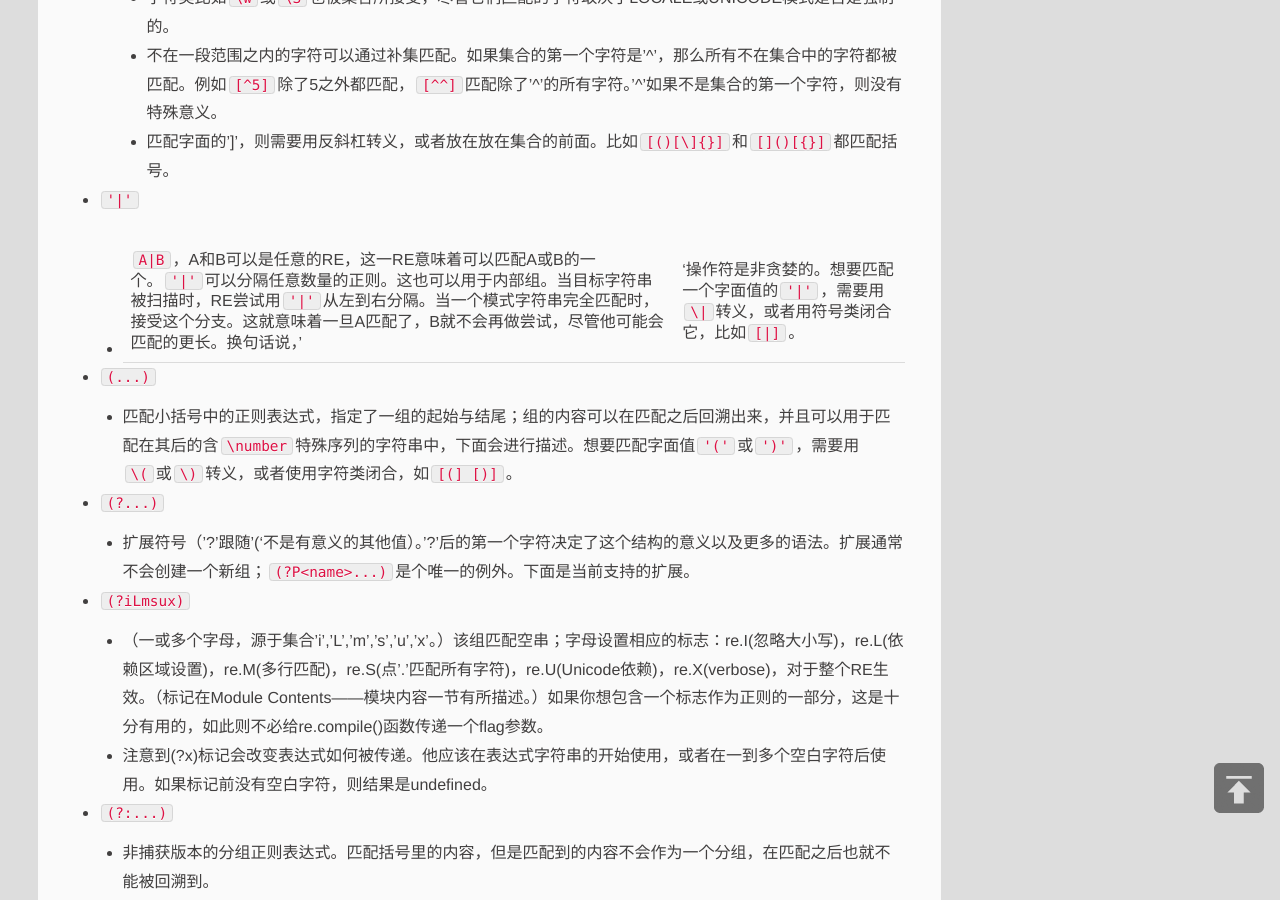
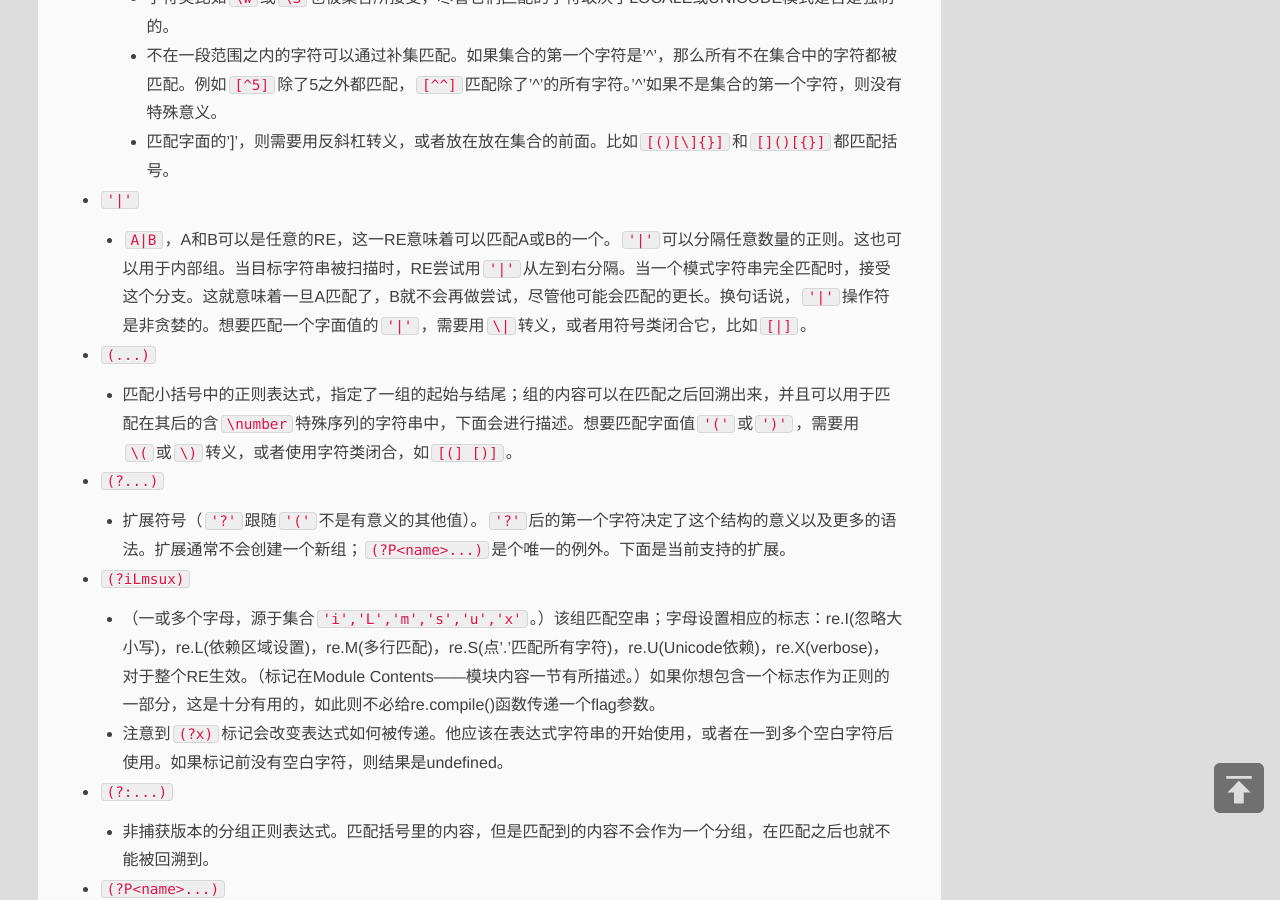
Before and after one commit to a12098718/cloudker.github.io, a Jekyll site: the page built from _posts/2017-05-04-python标准库-re.md, in a window 1280 px wide and 900 px high, scrolled down 2548 px. Built offline with Jekyll 4.4.1, drawn with Linux system fonts in a browser that asks for light colours; Markdown is read by kramdown in place of the engine named in the settings.

Commit message:
update re

```diff
--- a/_posts/2017-05-04-python标准库-re.md
+++ b/_posts/2017-05-04-python标准库-re.md
@@ -68,14 +68,14 @@ excerpt: 余弦:我没看过python的书，但我通读过python文档。文档
 		- 不在一段范围之内的字符可以通过补集匹配。如果集合的第一个字符是'^'，那么所有不在集合中的字符都被匹配。例如`[^5]`除了5之外都匹配，`[^^]`匹配除了'^'的所有字符。'^'如果不是集合的第一个字符，则没有特殊意义。
 		- 匹配字面的']'，则需要用反斜杠转义，或者放在放在集合的前面。比如`[()[\]{}]`和`[]()[{}]`都匹配括号。
 - `'|'`
-	- `A|B`，A和B可以是任意的RE，这一RE意味着可以匹配A或B的一个。`'|'`可以分隔任意数量的正则。这也可以用于内部组。当目标字符串被扫描时，RE尝试用`'|'`从左到右分隔。当一个模式字符串完全匹配时，接受这个分支。这就意味着一旦A匹配了，B就不会再做尝试，尽管他可能会匹配的更长。换句话说，'|'操作符是非贪婪的。想要匹配一个字面值的`'|'`，需要用`\|`转义，或者用符号类闭合它，比如`[|]`。
+	- `A|B`，A和B可以是任意的RE，这一RE意味着可以匹配A或B的一个。`'|'`可以分隔任意数量的正则。这也可以用于内部组。当目标字符串被扫描时，RE尝试用`'|'`从左到右分隔。当一个模式字符串完全匹配时，接受这个分支。这就意味着一旦A匹配了，B就不会再做尝试，尽管他可能会匹配的更长。换句话说，`'|'`操作符是非贪婪的。想要匹配一个字面值的`'|'`，需要用`\|`转义，或者用符号类闭合它，比如`[|]`。
 - `(...)`
 	- 匹配小括号中的正则表达式，指定了一组的起始与结尾；组的内容可以在匹配之后回溯出来，并且可以用于匹配在其后的含`\number`特殊序列的字符串中，下面会进行描述。想要匹配字面值`'('`或`')'`，需要用`\(`或`\)`转义，或者使用字符类闭合，如`[(] [)]`。
 - `(?...)`
-	- 扩展符号（'?'跟随'('不是有意义的其他值）。'?'后的第一个字符决定了这个结构的意义以及更多的语法。扩展通常不会创建一个新组；`(?P<name>...)`是个唯一的例外。下面是当前支持的扩展。
+	- 扩展符号（`'?'`跟随`'('`不是有意义的其他值）。`'?'`后的第一个字符决定了这个结构的意义以及更多的语法。扩展通常不会创建一个新组；`(?P<name>...)`是个唯一的例外。下面是当前支持的扩展。
 - `(?iLmsux)`
-	- （一或多个字母，源于集合'i','L','m','s','u','x'。）该组匹配空串；字母设置相应的标志：re.I(忽略大小写)，re.L(依赖区域设置)，re.M(多行匹配)，re.S(点'.'匹配所有字符)，re.U(Unicode依赖)，re.X(verbose)，对于整个RE生效。（标记在Module Contents——模块内容一节有所描述。）如果你想包含一个标志作为正则的一部分，这是十分有用的，如此则不必给re.compile()函数传递一个flag参数。
-	- 注意到(?x)标记会改变表达式如何被传递。他应该在表达式字符串的开始使用，或者在一到多个空白字符后使用。如果标记前没有空白字符，则结果是undefined。
+	- （一或多个字母，源于集合`'i','L','m','s','u','x'`。）该组匹配空串；字母设置相应的标志：re.I(忽略大小写)，re.L(依赖区域设置)，re.M(多行匹配)，re.S(点'.'匹配所有字符)，re.U(Unicode依赖)，re.X(verbose)，对于整个RE生效。（标记在Module Contents——模块内容一节有所描述。）如果你想包含一个标志作为正则的一部分，这是十分有用的，如此则不必给re.compile()函数传递一个flag参数。
+	- 注意到`(?x)`标记会改变表达式如何被传递。他应该在表达式字符串的开始使用，或者在一到多个空白字符后使用。如果标记前没有空白字符，则结果是undefined。
 - `(?:...)`
 	- 非捕获版本的分组正则表达式。匹配括号里的内容，但是匹配到的内容不会作为一个分组，在匹配之后也就不能被回溯到。
 - `(?P<name>...)`
```
